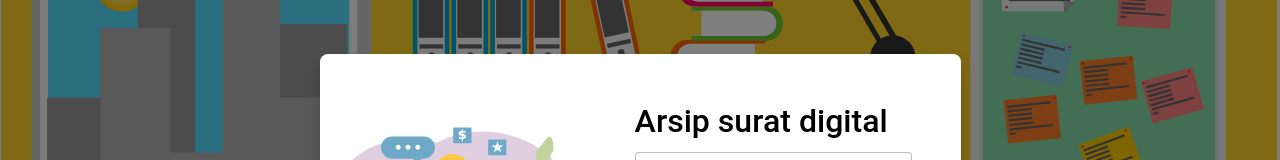
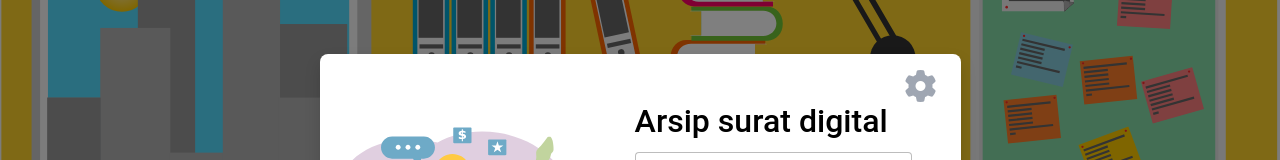
Before and after one commit to Greenson22/frontend-arsip-surat-digital-kecmobar, a React (Vite) app: page /login in a window 1280 px wide. Shown: the part 186-346 px from the top of the page. Built offline with nearby package versions, Linux system fonts and the light colour scheme; no server answers.

Commit message:
refactor : menambahkan fitur untuk pengaturan hostname dan genai

```diff
--- a/src/components/pages/login.jsx
+++ b/src/components/pages/login.jsx
@@ -1,71 +1,153 @@
-import React, { useRef } from 'react'
+import React, { useRef } from 'react';
 import { MDBInput, MDBBtn } from 'mdb-react-ui-kit';
-import { LoginLayout } from '../Layouts'
-import { useNavigate } from 'react-router-dom'
+import { LoginLayout } from '../Layouts';
+import { useNavigate } from 'react-router-dom';
 
 import axios from 'axios';
-import { useBase64, useFetchFileProfilePicture, useResponseFormattedString } from '../../hooks'
+import { useBase64, useFetchFileProfilePicture, useResponseFormattedString } from '../../hooks';
 import { jwtDecode } from 'jwt-decode';
-import { useAlert, useErrorAlert } from '../../hooks/alert'
-
+import { useAlert, useErrorAlert } from '../../hooks/alert';
 
 function LoginPage() {
-     const navigate = useNavigate()
-     const backgroundImgRef = useRef()
+     const navigate = useNavigate();
+     const backgroundImgRef = useRef();
 
-     const saveImage = async (file)=>{
-          const base64Image = await useBase64(file)
-          localStorage.setItem('myImage', base64Image)
-     }
+     const saveImage = async (file) => {
+          const base64Image = await useBase64(file);
+          localStorage.setItem('myImage', base64Image);
+     };
 
-     const handleSubmit = (event)=>{
-          event.preventDefault()
-          const formData = new FormData(event.target)
-          formData.append('username', event.target.username.value)
-          formData.append('password', event.target.password.value)
+     const handleSubmit = (event) => {
+          event.preventDefault();
+          const formData = new FormData(event.target);
+          formData.append('username', event.target.username.value);
+          formData.append('password', event.target.password.value);
 
-          useAlert('loading')
+          useAlert('loading');
 
-          axios.post(localStorage.getItem('hostname')+import.meta.env.VITE_ACCESS_TOKEN_API_KEY, formData)
-          .then((response)=>{
-               const data = response.data
-               localStorage.setItem('accessToken', data.access)
-               localStorage.setItem('refreshToken', data.refresh)
+          axios.post(localStorage.getItem('hostname') + import.meta.env.VITE_ACCESS_TOKEN_API_KEY, formData)
+               .then((response) => {
+                    const data = response.data;
+                    localStorage.setItem('accessToken', data.access);
+                    localStorage.setItem('refreshToken', data.refresh);
 
-               const userId = jwtDecode(localStorage.getItem('accessToken'))['user_id']
+                    const userId = jwtDecode(localStorage.getItem('accessToken'))['user_id'];
 
-               useFetchFileProfilePicture(userId, (response)=>{
-                    saveImage(response.data)
-                    useAlert('success_login')
-                    navigate('/incoming_mail')
-               }, (error)=>{
-                    useErrorAlert('', useResponseFormattedString(error.response.data))
-                    navigate('/incoming_mail')
+                    useFetchFileProfilePicture(userId, (response) => {
+                         saveImage(response.data);
+                         useAlert('success_login');
+                         navigate('/incoming_mail');
+                    }, (error) => {
+                         useErrorAlert('', useResponseFormattedString(error.response.data));
+                         navigate('/incoming_mail');
+                    });
+
                })
-
-          })
-          .catch((error)=>{
-               console.log(error)
-               useErrorAlert('', useResponseFormattedString(error.response.data))
-          })
-     }
+               .catch((error) => {
+                    console.log(error);
+                    useErrorAlert('', useResponseFormattedString(error.response.data));
+               });
+     };
 
      return (
           <LoginLayout ref={backgroundImgRef}>
-               <form action="" id='form-login' onSubmit={handleSubmit}>
+               {/* === TOMBOL PENGATURAN DITAMBAHKAN DI SINI === */}
+               <div
+                    style={{ position: 'absolute', top: '1rem', right: '1.5rem', cursor: 'pointer' }}
+                    onClick={() => navigate('/hostname')}
+                    title="Pengaturan Hostname"
+               >
+                    <i className="fas fa-cog fa-2x text-secondary"></i>
+               </div>
+
+               <form action="" id="form-login" onSubmit={handleSubmit}>
                     <div className="align-items-center pb-1 mb-2">
                          <span className="h2">Arsip surat digital</span>
                     </div>
 
-                    <MDBInput id='username' label="Pengguna" type="text" className='mb-2' size="lg" required/>
-                    <MDBInput id='password' label="Password" type="password" className='mb-2' size="lg" required/>
+                    <MDBInput id='username' label="Pengguna" type="text" className='mb-2' size="lg" required />
+                    <MDBInput id='password' label="Password" type="password" className='mb-2' size="lg" required />
 
                     <div className="mb-4 d-grid">
                          <MDBBtn color='dark' size='lg'>Login</MDBBtn>
                     </div>
                </form>
           </LoginLayout>
-          )
-     }
+     );
+}
 
-export default LoginPage
+export default LoginPage;
+
+
+
+// import React, { useRef } from 'react'
+// import { MDBInput, MDBBtn } from 'mdb-react-ui-kit';
+// import { LoginLayout } from '../Layouts'
+// import { useNavigate } from 'react-router-dom'
+
+// import axios from 'axios';
+// import { useBase64, useFetchFileProfilePicture, useResponseFormattedString } from '../../hooks'
+// import { jwtDecode } from 'jwt-decode';
+// import { useAlert, useErrorAlert } from '../../hooks/alert'
+
+
+// function LoginPage() {
+//      const navigate = useNavigate()
+//      const backgroundImgRef = useRef()
+
+//      const saveImage = async (file)=>{
+//           const base64Image = await useBase64(file)
+//           localStorage.setItem('myImage', base64Image)
+//      }
+
+//      const handleSubmit = (event)=>{
+//           event.preventDefault()
+//           const formData = new FormData(event.target)
+//           formData.append('username', event.target.username.value)
+//           formData.append('password', event.target.password.value)
+
+//           useAlert('loading')
+
+//           axios.post(localStorage.getItem('hostname')+import.meta.env.VITE_ACCESS_TOKEN_API_KEY, formData)
+//           .then((response)=>{
+//                const data = response.data
+//                localStorage.setItem('accessToken', data.access)
+//                localStorage.setItem('refreshToken', data.refresh)
+
+//                const userId = jwtDecode(localStorage.getItem('accessToken'))['user_id']
+
+//                useFetchFileProfilePicture(userId, (response)=>{
+//                     saveImage(response.data)
+//                     useAlert('success_login')
+//                     navigate('/incoming_mail')
+//                }, (error)=>{
+//                     useErrorAlert('', useResponseFormattedString(error.response.data))
+//                     navigate('/incoming_mail')
+//                })
+
+//           })
+//           .catch((error)=>{
+//                console.log(error)
+//                useErrorAlert('', useResponseFormattedString(error.response.data))
+//           })
+//      }
+
+//      return (
+//           <LoginLayout ref={backgroundImgRef}>
+//                <form action="" id='form-login' onSubmit={handleSubmit}>
+//                     <div className="align-items-center pb-1 mb-2">
+//                          <span className="h2">Arsip surat digital</span>
+//                     </div>
+
+//                     <MDBInput id='username' label="Pengguna" type="text" className='mb-2' size="lg" required/>
+//                     <MDBInput id='password' label="Password" type="password" className='mb-2' size="lg" required/>
+
+//                     <div className="mb-4 d-grid">
+//                          <MDBBtn color='dark' size='lg'>Login</MDBBtn>
+//                     </div>
+//                </form>
+//           </LoginLayout>
+//           )
+//      }
+
+// export default LoginPage
--- a/src/config/Router/index.jsx
+++ b/src/config/Router/index.jsx
@@ -8,6 +8,7 @@ import OutgoingMailPage from './../../components/pages/outgoing_mail.jsx'
 import UserManagementPage from './../../components/pages/user_management.jsx'
 import ClassifyLetterPage from './../../components/pages/classify_letter.jsx'
 import ClassifyOutgoingLetterPage from '../../components/pages/classify_outgoing_letter.jsx'
+import HostnamePage from '../../components/pages/hostname.jsx'
 
 import ContainerLayout from '../../components/Layouts/ContainerLayout.jsx'
 
@@ -39,6 +40,10 @@ const router = createBrowserRouter([
      {
           path: "/outgoing_classify",
           element: <ContainerLayout render={<ClassifyOutgoingLetterPage/>} />,
+     },
+     {
+          path: "/hostname",
+          element: <HostnamePage/>,
      }
 ])
 
```
